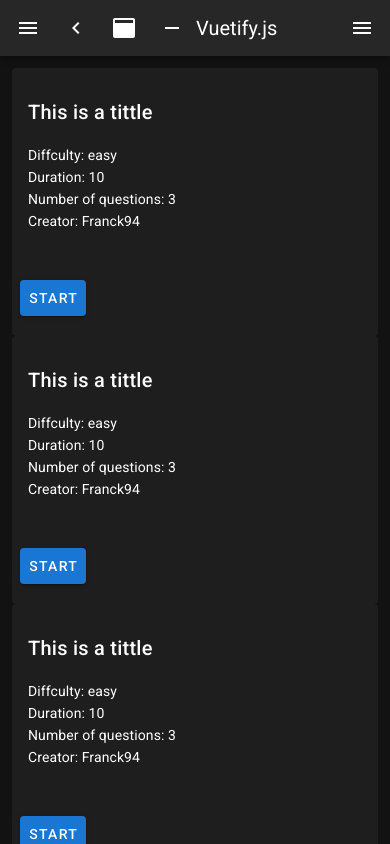
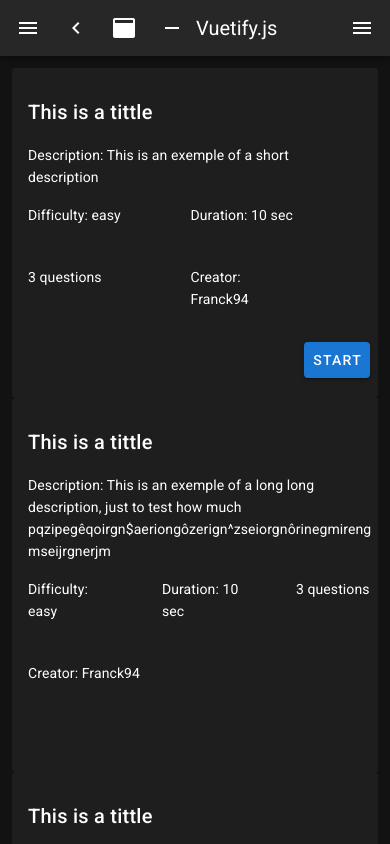
Before and after one commit to Geoplayfr/GeoPlay, a Nuxt app: page /homepage in a window 390 px wide. Shown: the top 844 px of the page. Built offline with nearby package versions, Linux system fonts and the light colour scheme.

Commit message:
NOD-22 #Comment responsive

```diff
--- a/components/QuizzItem.vue
+++ b/components/QuizzItem.vue
@@ -4,14 +4,33 @@
       <v-row>
         <v-col cols="10">
           <v-card-title>{{ quizz.name }}</v-card-title>
-          <v-card-text
-            >Diffculty: {{ quizz.difficulty }} <br />Duration:
-            {{ quizz.duration }} <br />Number of questions: {{ quizz.nbQuestion
-            }}<br />Creator:
-            {{ quizz.creator }}
-          </v-card-text>
+          <v-card-text class="pt-0 pb-0"
+            >Description: {{ quizz.description }}</v-card-text
+          >
+          <v-row>
+            <v-col
+              ><v-card-text class="pb-0"
+                >Difficulty: {{ quizz.difficulty }}</v-card-text
+              ></v-col
+            >
+            <v-col
+              ><v-card-text class="pb-0"
+                >Duration: {{ quizz.duration }} sec</v-card-text
+              ></v-col
+            >
+            <v-col>
+              <v-card-text class="pb-0"
+                >{{ quizz.nbQuestion }} questions</v-card-text
+              ></v-col
+            >
+            <v-col
+              ><v-card-text class="pb-0"
+                >Creator: {{ quizz.creator }}</v-card-text
+              ></v-col
+            >
+          </v-row>
         </v-col>
-        <v-col align-self="center">
+        <v-col class="d-flex align-end flex-column mt-auto">
           <v-card-actions>
             <v-btn color="primary">Start</v-btn>
           </v-card-actions>
--- a/pages/homepage.vue
+++ b/pages/homepage.vue
@@ -28,6 +28,7 @@ export default {
           id: 1,
           name: "This is a tittle",
           mapid: 1,
+          description: "This is an exemple of a short description",
           difficulty: "easy",
           duration: 10,
           creator: "Franck94",
@@ -37,6 +38,7 @@ export default {
           id: 2,
           name: "This is a tittle",
           mapid: 1,
+          description: "This is an exemple of a long long description, just to test how much pqzipegêqoirgn$aeriongôzerign^zseiorgnôrinegmirengmseijrgnerjm",
           difficulty: "easy",
           duration: 10,
           creator: "Franck94",
```
